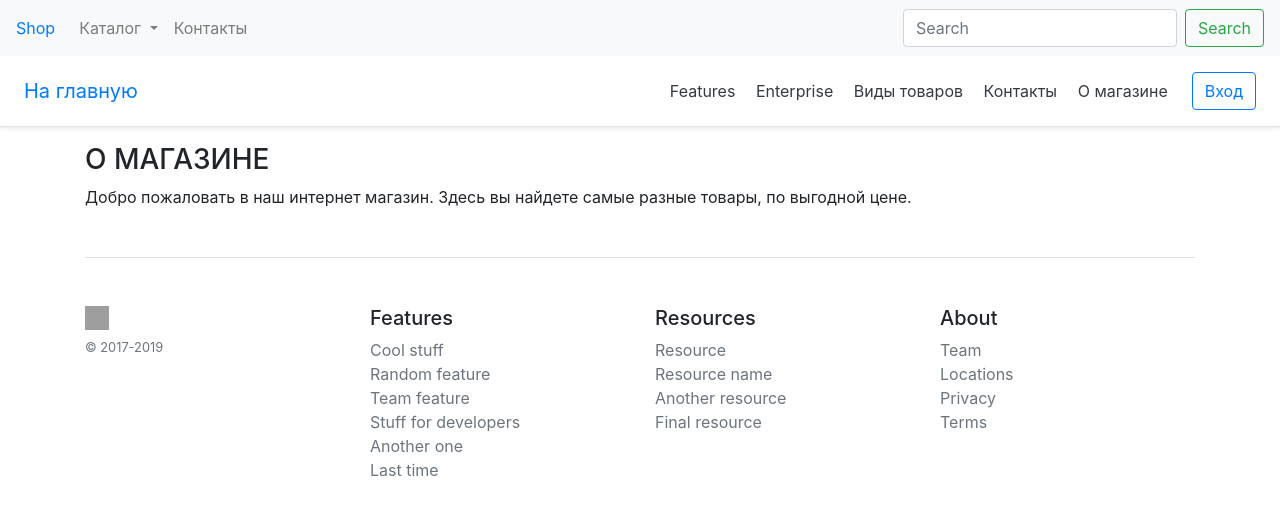
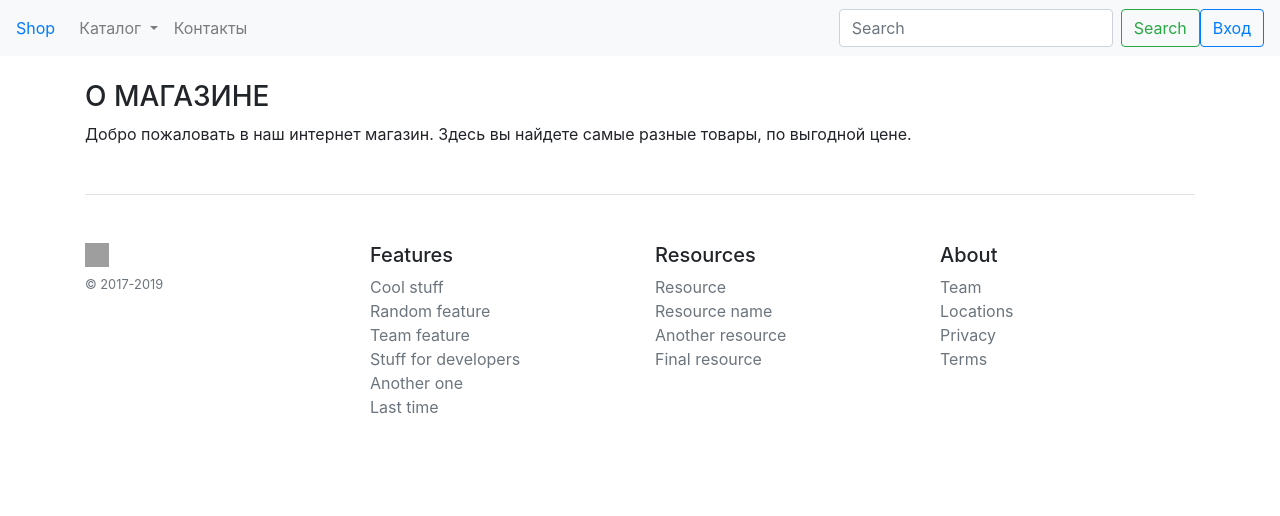
Before and after one commit to oleg105/shop1, a Symfony app: template templates/about/index.html.twig in a window 1280 px wide. Shown: the top 516 px of the page. Run offline with Twig, Linux system fonts and the light colour scheme; the template is opened without the code that fills it, so the values that code supplies are empty; some libraries are stand-ins or nearby versions; grey boxes are pictures that could not be loaded.

Commit message:
base.html.twig

```diff
--- a/templates/base.html.twig
+++ b/templates/base.html.twig
@@ -5,10 +5,16 @@
     <title>{% block title %}Welcome!{% endblock %}</title>
 
     <link rel="stylesheet" href="https://stackpath.bootstrapcdn.com/bootstrap/4.3.1/css/bootstrap.min.css" integrity="sha384-ggOyR0iXCbMQv3Xipma34MD+dH/1fQ784/j6cY/iJTQUOhcWr7x9JvoRxT2MZw1T" crossorigin="anonymous">
-    {% block stylesheets %}{% endblock %}
+    <style>
+        .container {
+            margin-top: 1.5em;
+        }
+    </style>
+    {% block stylesheets %}
+
+    {% endblock %}
 </head>
 <body>
-
 <nav class="navbar navbar-expand-lg navbar-light bg-light">
     <a href="{{ path('default') }}">Shop</a>
     <button class="navbar-toggler" type="button" data-toggle="collapse" data-target="#navbarSupportedContent" aria-controls="navbarSupportedContent" aria-expanded="false" aria-label="Toggle navigation">
@@ -32,29 +38,16 @@
         <form class="form-inline my-2 my-lg-0">
             <input class="form-control mr-sm-2" type="search" placeholder="Search" aria-label="Search">
             <button class="btn btn-outline-success my-2 my-sm-0" type="submit">Search</button>
+
+            {% if is_granted('IS_AUTHENTICATED_FULLY') %}
+                <a class="mr-md-3">{{ app.user.firstName }} {{ app.user.lastName }}</a>
+                <a class="btn btn-outline-primary" href="{{ path('security_logout') }}">Выход</a>
+            {% else %}
+                <a class="btn btn-outline-primary" href="{{ path('security_login') }}">Вход</a>
+            {% endif %}
         </form>
     </div>
 </nav>
-
-<div class="d-flex flex-column flex-md-row align-items-center p-3 px-md-4 mb-3 bg-white border-bottom shadow-sm">
-    <h5 class="my-0 mr-md-auto font-weight-normal">
-        <a href="{{ path('default') }}">На главную</a>
-    </h5>
-    <nav class="my-2 my-md-0 mr-md-3">
-        <a class="p-2 text-dark" href="#">Features</a>
-        <a class="p-2 text-dark" href="#">Enterprise</a>
-        <a class="p-2 text-dark" href="{{ path('category') }}">Виды товаров</a>
-        <a class="p-2 text-dark" href="{{ path('contact') }}">Контакты</a>
-        <a class="p-2 text-dark" href="{{ path('about') }}">О магазине</a>
-    </nav>
-{#    <a class="btn btn-outline-primary" href="#">Sign up</a>#}
-    {% if is_granted('IS_AUTHENTICATED_FULLY') %}
-        <a class="mr-md-3">{{ app.user.firstName }} {{ app.user.lastName }}</a>
-        <a class="btn btn-outline-primary" href="{{ path('security_logout') }}">Выход</a>
-    {% else %}
-        <a class="btn btn-outline-primary" href="{{ path('security_login') }}">Вход</a>
-    {% endif %}
-</div>
 
 {#    <div class="pricing-header px-3 py-3 pt-md-5 pb-md-4 mx-auto text-center">#}
 {#        <h1 class="display-4">Pricing</h1>#}
```
